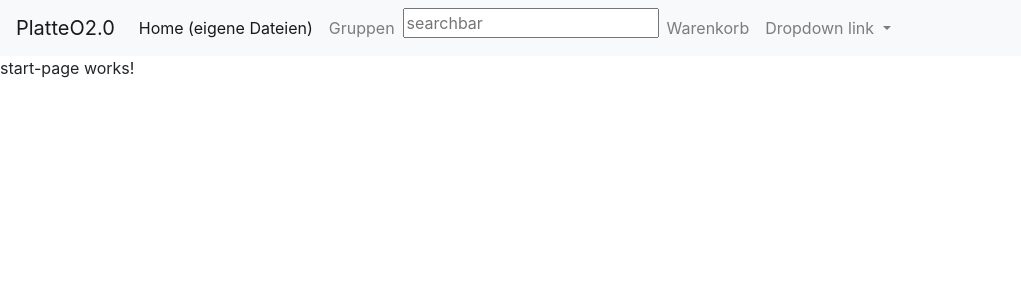
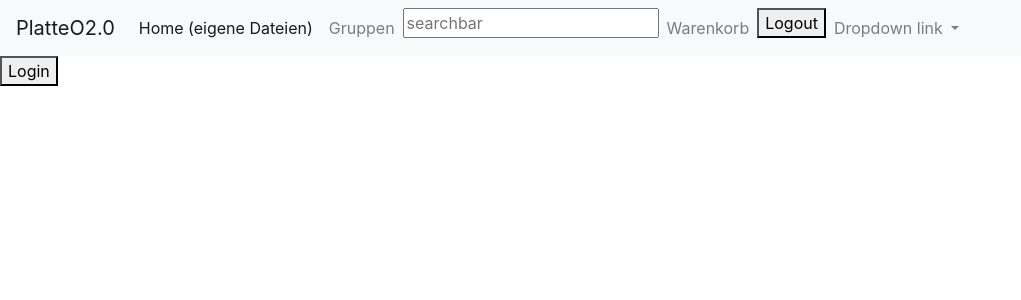
Before and after one commit to trowik-gibb/m306, an Angular app in the folder frontend/: page /login in a window 1280 px wide. Before the commit this address led to /home. Shown: the top 300 px of the page, without its empty margins (0-1021 px from the left). Built offline with nearby package versions, Linux system fonts and the light colour scheme.

Commit message:
added login and -out

```diff
--- a/frontend/src/app/app-routing.module.ts
+++ b/frontend/src/app/app-routing.module.ts
@@ -6,9 +6,11 @@ import { Routes, RouterModule } from '@angular/router';
 import { PageThreeComponent } from './page-three/page-three.component';
 
 import { AuthGuardService as AuthGuard } from "./auth/auth-guard.service";
+import { LoginComponent } from './login/login.component';
 
 const routes: Routes = [
-  { path: 'home', component: StartPageComponent },
+  { path: 'login', component: LoginComponent },
+  { path: 'home', component: StartPageComponent, canActivate: [AuthGuard] },
   { path: '1', component: PageOneComponent, canActivate: [AuthGuard]},
   { path: '2', component: PageTwoComponent, canActivate: [AuthGuard]},
   { path: '3', component: PageThreeComponent, canActivate: [AuthGuard]},
--- a/frontend/src/app/app.component.html
+++ b/frontend/src/app/app.component.html
@@ -17,6 +17,9 @@
       <li class="nav-item">
         <a class="nav-link" href="2">Warenkorb</a>
       </li>
+      <li class="nav-item">
+        <button (click)="logout()">Logout</button>
+      </li>
       <li class="nav-item dropdown">
         <a class="nav-link dropdown-toggle" href="#" id="navbarDropdownMenuLink" data-toggle="dropdown" aria-haspopup="true" aria-expanded="false">
           Dropdown link
--- a/frontend/src/app/app.component.ts
+++ b/frontend/src/app/app.component.ts
@@ -1,4 +1,5 @@
 import { Component } from '@angular/core';
+import { Router } from "@angular/router";
 
 @Component({
   selector: 'app-root',
@@ -7,4 +8,13 @@ import { Component } from '@angular/core';
 })
 export class AppComponent {
   title = 'testapp';
+
+  constructor(private router: Router){
+
+  }
+
+  logout() {
+    localStorage.removeItem('login_token');
+    this.router.navigate(['login']);
+  }
 }
--- a/frontend/src/app/app.module.ts
+++ b/frontend/src/app/app.module.ts
@@ -11,6 +11,7 @@ import { PageTwoComponent } from './page-two/page-two.component';
 import { PageThreeComponent } from './page-three/page-three.component';
 import { AuthService } from './auth/auth.service';
 import { AuthGuardService } from './auth/auth-guard.service';
+import { LoginComponent } from './login/login.component';
 
 @NgModule({
   declarations: [
@@ -19,6 +20,7 @@ import { AuthGuardService } from './auth/auth-guard.service';
     PageOneComponent,
     PageTwoComponent,
     PageThreeComponent,
+    LoginComponent
   ],
   imports: [
     BrowserModule,
--- a/frontend/src/app/auth/auth-guard.service.ts
+++ b/frontend/src/app/auth/auth-guard.service.ts
@@ -8,7 +8,7 @@ export class AuthGuardService implements CanActivate {
 
     canActivate(): boolean {
         if(!this.auth.isAuthenticated()) {
-            this.router.navigate(['home']);
+            this.router.navigate(['login']);
             return false;
         }
         return true;
--- a/frontend/src/app/auth/auth.service.ts
+++ b/frontend/src/app/auth/auth.service.ts
@@ -5,6 +5,7 @@ export class AuthService {
 
     public isAuthenticated(): boolean {
         let token = localStorage.getItem("login_token");
+        if (token) return true;
         return false;
     }
 }
--- /dev/null
+++ b/frontend/src/app/login/login.component.html
@@ -0,0 +1 @@
+<button (click)="login()">Login</button>
--- /dev/null
+++ b/frontend/src/app/login/login.component.ts
@@ -0,0 +1,17 @@
+import { Component } from "@angular/core";
+import { Router } from "@angular/router";
+
+@Component({
+    selector:"login",
+    templateUrl: "login.component.html",
+    styleUrls: ["login.component.css"]
+})
+export class LoginComponent{
+
+    constructor(private router: Router){}
+
+    login() {
+        localStorage.setItem("login_token", "token");
+        this.router.navigate(['home']);
+    }
+}
```
Also changed, not shown: frontend/src/app/login/login.component.css (added).
